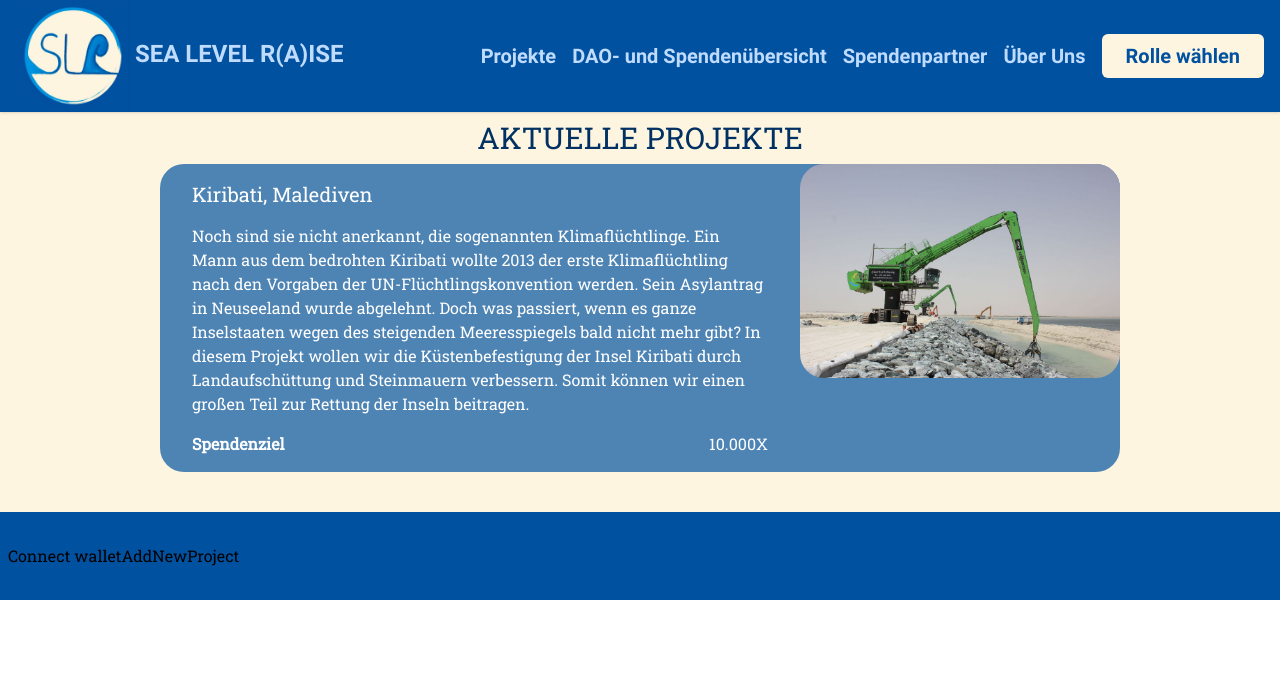
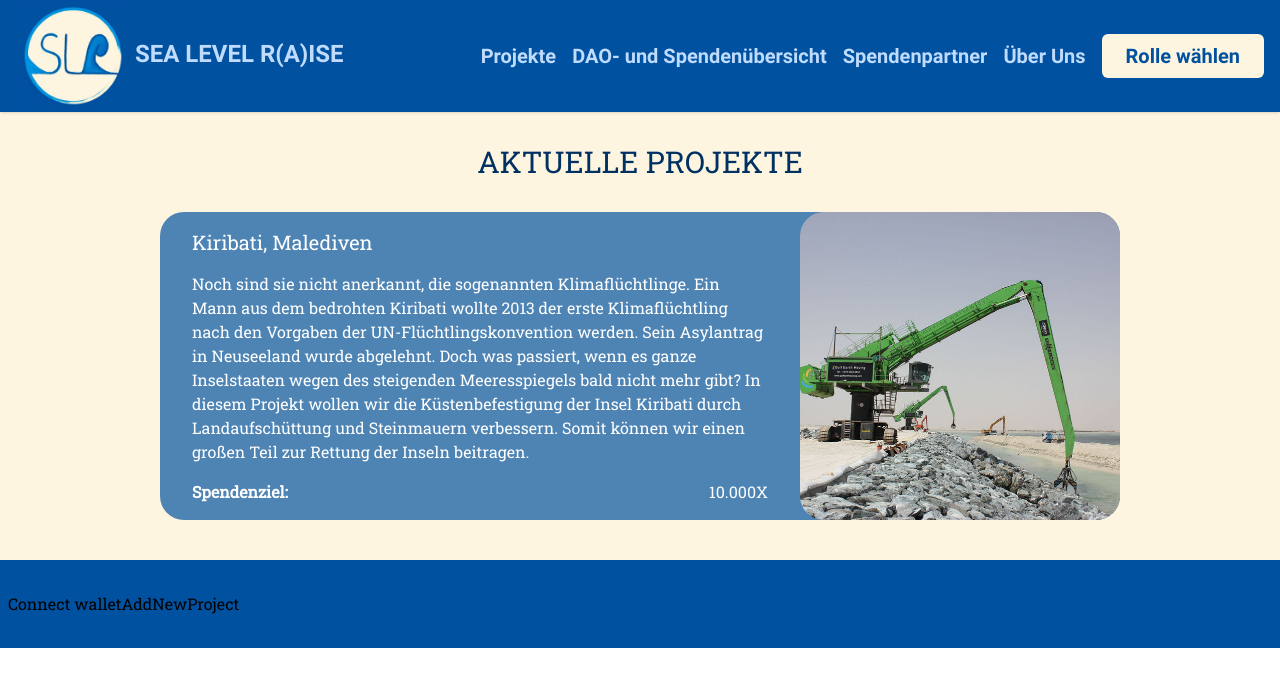
Before and after one commit to Sealevelraise/SLR, a Nuxt app in the folder nuxt/: page /projects in a window 1280 px wide. Shown: the top 686 px of the page. Built offline with nearby package versions, Linux system fonts and the light colour scheme.

Commit message:
some minor design changes on project page

```diff
--- a/nuxt/assets/css/main.css
+++ b/nuxt/assets/css/main.css
@@ -19,7 +19,7 @@
 
 h1 {
   color: #003162;
-  @apply text-3xl uppercase text-center py-2;
+  @apply text-3xl uppercase text-center py-8;
 }
 
 h3 {
--- a/nuxt/pages/projects.vue
+++ b/nuxt/pages/projects.vue
@@ -15,13 +15,13 @@
           einen großen Teil zur Rettung der Inseln beitragen.
         </p>
         <div class="flex justify-between pb-4">
-          <div class="font-bold">Spendenziel</div>
+          <div class="font-bold">Spendenziel:</div>
           <div>10.000X</div>
         </div>
       </div>
-      <div class="w-1/3 h-full rounded-[24px]">
+      <div class="w-1/3 rounded-[24px]">
         <img
-          class="object-cover h-full rounded-[24px]"
+          class="object-cover w-auto h-full rounded-[24px]"
           src="../assets/images/kiribati.jpg"
           alt="project-image"
         />
```
